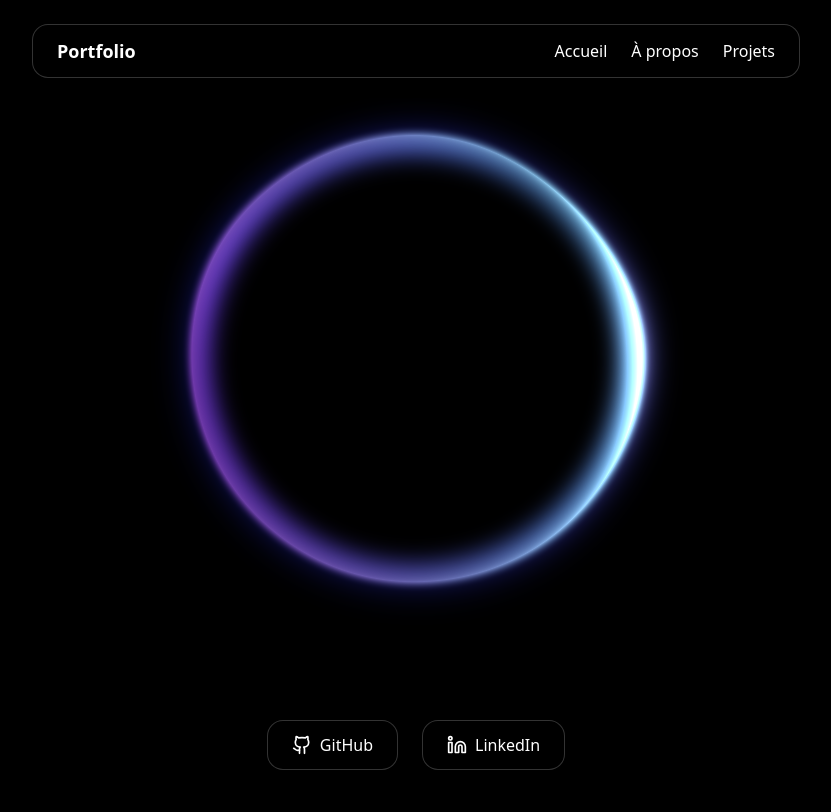
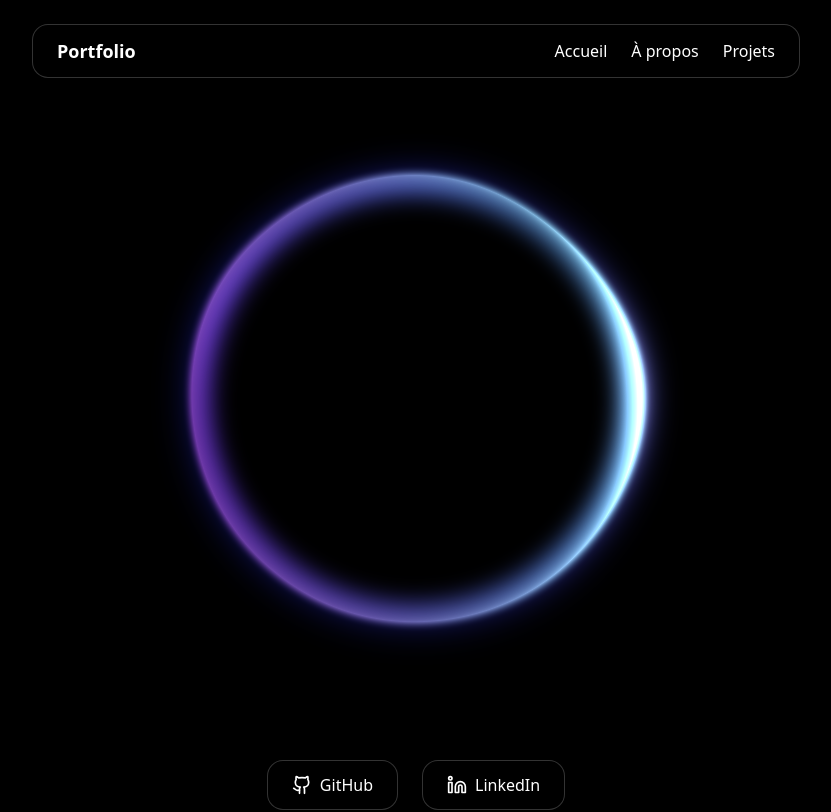
Before and after one commit to LeoV0/Portfolio, a React (Vite) app: page / in a window 1280 px wide. Shown: the top 812 px of the page, without its empty margins (224-1055 px from the left). Built offline with nearby package versions, Linux system fonts and the light colour scheme.

Commit message:
FIX: pt-30 to main and mb-20 to Github and Linkedin button

```diff
--- a/src/App.tsx
+++ b/src/App.tsx
@@ -23,15 +23,14 @@ export default function App() {
   return (
     <div className="min-h-screen bg-black">
       <Navbar />
-      <main className="flex flex-col items-center pt-20 text-white">
+      <main className="flex flex-col items-center text-white pt-30">
         {/* Section Intro */}
         <div id="accueil" className="relative mb-20 w-full h-[70vh]">
           <Orb hoverIntensity={1.3} rotateOnHover={true} hue={0} />
         </div>
 
-
         {/* Boutons GitHub / LinkedIn */}
-        <div className="flex gap-6 mb-12">
+        <div className="flex gap-6 mb-20">
           <a
             href="https://github.com/LeoV0"
             target="_blank"
```
